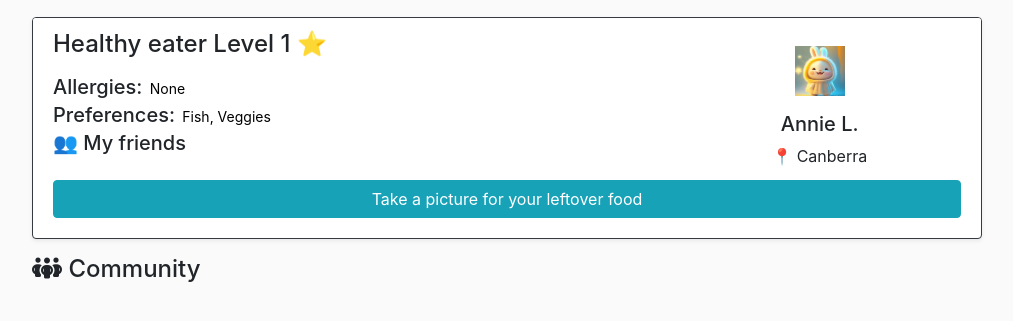
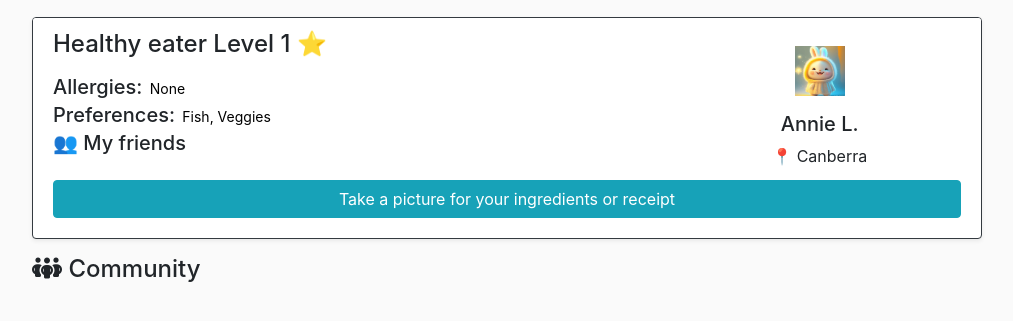
Before and after one commit to chen-gloria/leftover-to-recipe, a Symfony app: template templates/_step_1_basic_info.html.twig in a window 1280 px wide. Shown: the part 61-382 px from the top of the page, without its empty margins (133-1146 px from the left). Run offline with Twig, Linux system fonts and the light colour scheme; the template is opened without the code that fills it, so the values that code supplies are empty; some libraries are stand-ins or nearby versions.

Commit message:
Fixe btn

```diff
--- a/templates/_step_1_basic_info.html.twig
+++ b/templates/_step_1_basic_info.html.twig
@@ -111,7 +111,7 @@
 
             <div class="card-body bg-transparent border-0 pt-0">
                 <a class="btn btn-info text-white w-100" href="{{ path('get_camera') }}" >
-                    Take a picture for your leftover food
+                    Take a picture for your ingredients or receipt
                 </a>
             </div>
         </div>
```
